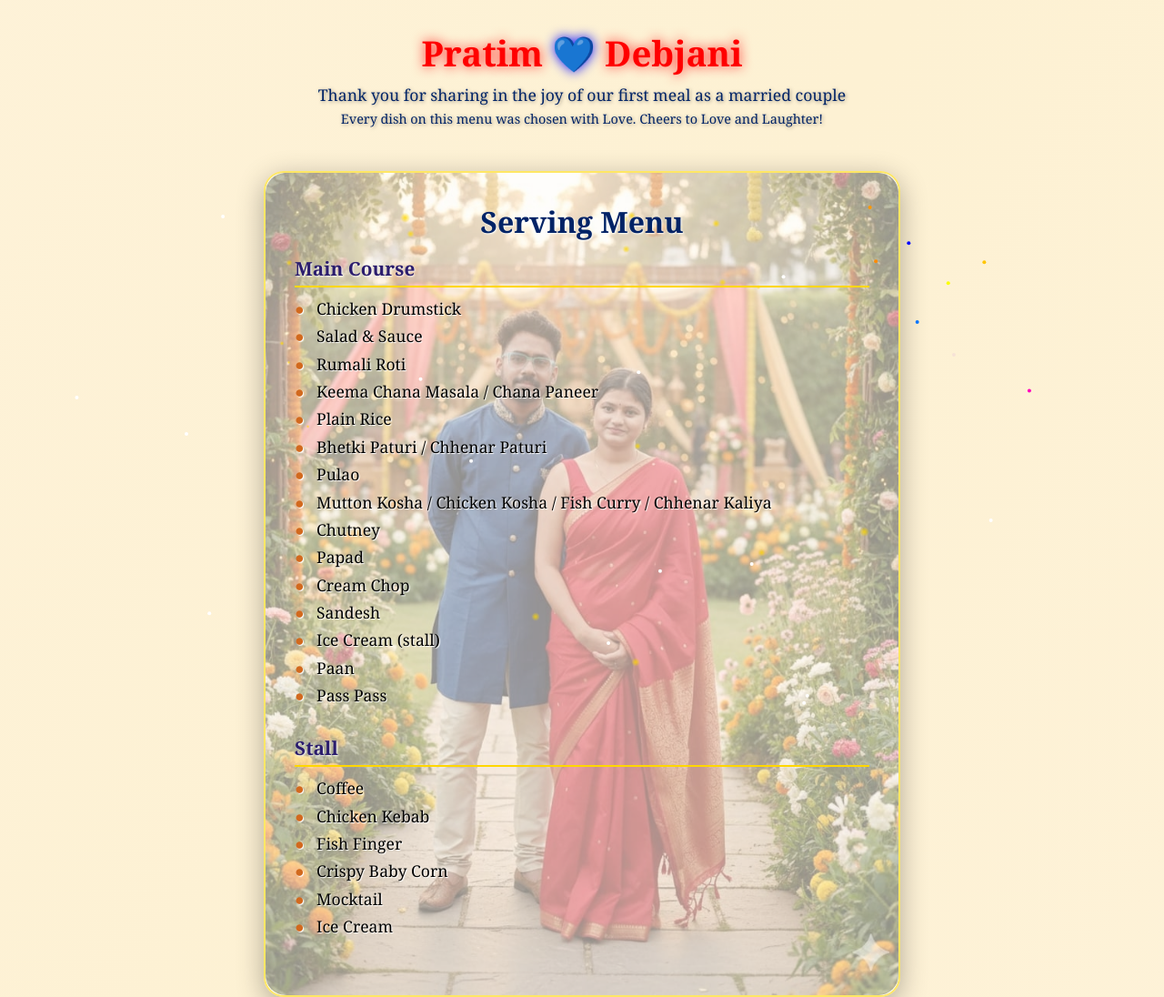
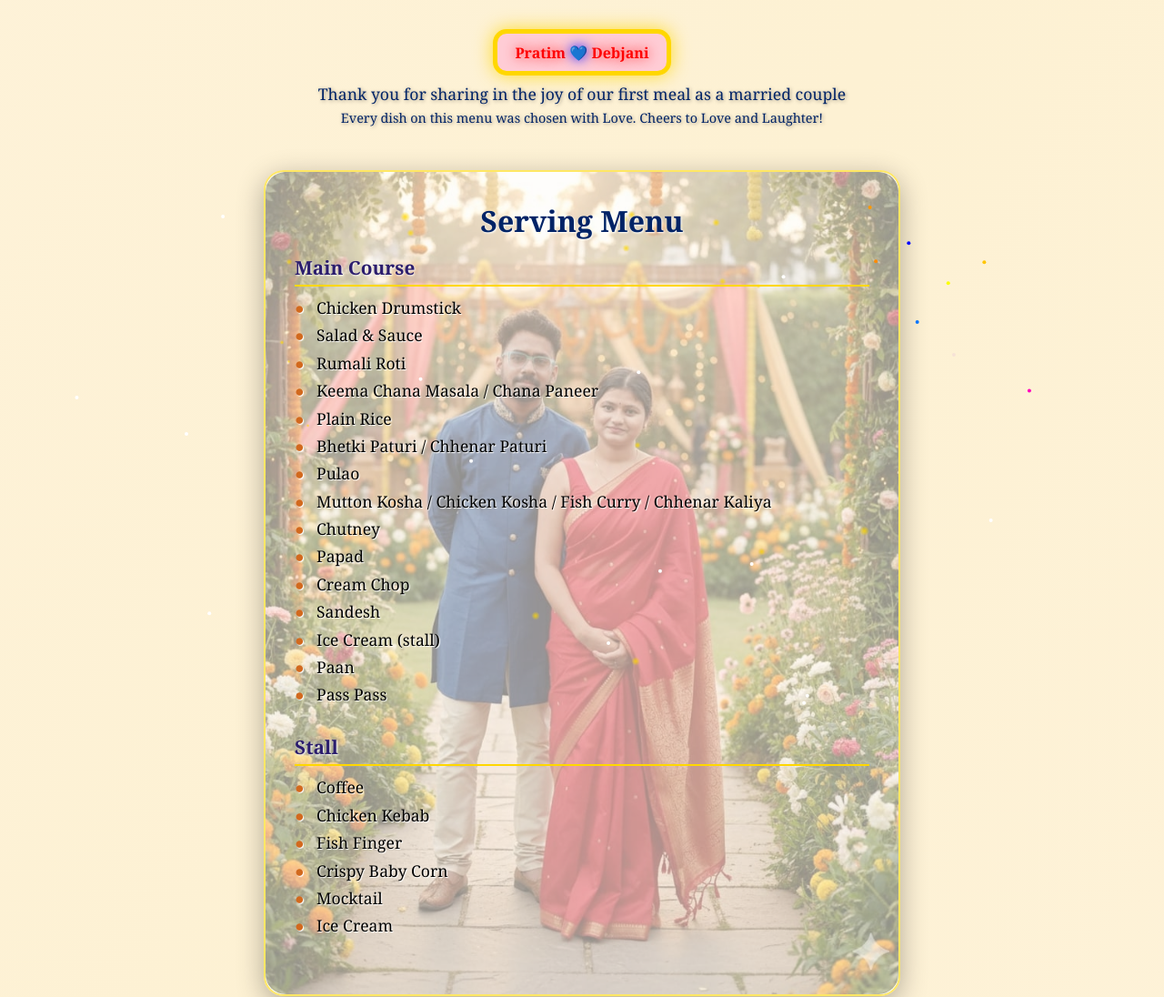
Before and after one commit to Wedding4444/Wedding, a plain HTML site: page index.html in a window 1280 px wide. Shown: the top 1096 px of the page at 91% size. Drawn offline with Linux system fonts and the light colour scheme.

Commit message:
Update index.html

```diff
--- a/index.html
+++ b/index.html
@@ -49,23 +49,33 @@ header{
   z-index:3;
   text-shadow: 1px 1px 4px rgba(0,0,0,0.4);
 }
-.header-names{
-  font-size:2.4rem;
+.header-names-frame{
+  display:inline-block;
+  padding:0.6rem 1.2rem;
+  border:5px solid gold;
+  border-radius:15px;
+  box-shadow:0 0 20px rgba(255,215,0,0.8);
+  animation: glowFrame 2s ease-in-out infinite alternate;
+  background:#ffccd5;
+}
+.header-names-frame span{
+  text-shadow:0 0 10px;
   font-weight:bold;
 }
-.header-names span{
-  text-shadow:0 0 10px;
-}
-.header-names .pratim, .header-names .debjani{
+.header-names-frame .pratim, .header-names-frame .debjani{
   color:red;
   animation: glowRed 2s ease-in-out infinite alternate;
 }
-.header-names .heart{
+.header-names-frame .heart{
   color:#00f;
   animation: glowBlue 2s ease-in-out infinite alternate;
 }
 @keyframes glowRed{0%{text-shadow:0 0 8px #ff0000;}100%{text-shadow:0 0 18px #ff4444;}}
 @keyframes glowBlue{0%{text-shadow:0 0 8px #00f;}100%{text-shadow:0 0 18px #33f;}}
+@keyframes glowFrame{
+  0% {box-shadow:0 0 15px rgba(255,215,0,0.6);}
+  100% {box-shadow:0 0 25px rgba(255,215,0,1);}
+}
 
 header p{ font-size:1.1rem; margin-top:0.5rem; color:#002366;}
 header .sub-info{ font-size:0.9rem; color:#002366; margin-top:0.3rem;}
@@ -79,7 +89,7 @@ main{
   margin:2rem auto;
   position:relative;
   z-index:2;
-  background: rgba(255,255,255,0.87); /* more visible bride photo */
+  background: rgba(255,255,255,0.87); /* slightly more visible bride photo */
   backdrop-filter: blur(12px);
   box-shadow:0 8px 30px rgba(0,0,0,0.3);
   border:2px solid rgba(255,215,0,0.6);
@@ -91,7 +101,7 @@ main::before{
   top:0; left:0;
   width:100%; height:100%;
   background:url("bride.jpg") center/cover no-repeat;
-  opacity:0.45; /* slightly more visible */
+  opacity:0.45; /* bride photo slightly more visible */
   z-index:0;
   border-radius:22px;
 }
@@ -116,7 +126,7 @@ footer .divider{height:2px; width:80px; background:gold; margin:0.5rem auto 0.5r
 
 /* Mobile */
 @media(max-width:480px){
-  header .header-names{font-size:2rem}
+  header .header-names-frame{font-size:2rem}
   main{padding:1.5rem}
   h2{font-size:1.6rem}
   .menu-section h3{font-size:1.15rem}
@@ -131,7 +141,7 @@ footer .divider{height:2px; width:80px; background:gold; margin:0.5rem auto 0.5r
 <canvas id="fireworks"></canvas>
 
 <header>
-  <div class="header-names">
+  <div class="header-names-frame">
     <span class="pratim">Pratim</span> <span class="heart">💙</span> <span class="debjani">Debjani</span>
   </div>
   <p>Thank you for sharing in the joy of our first meal as a married couple</p>
```
